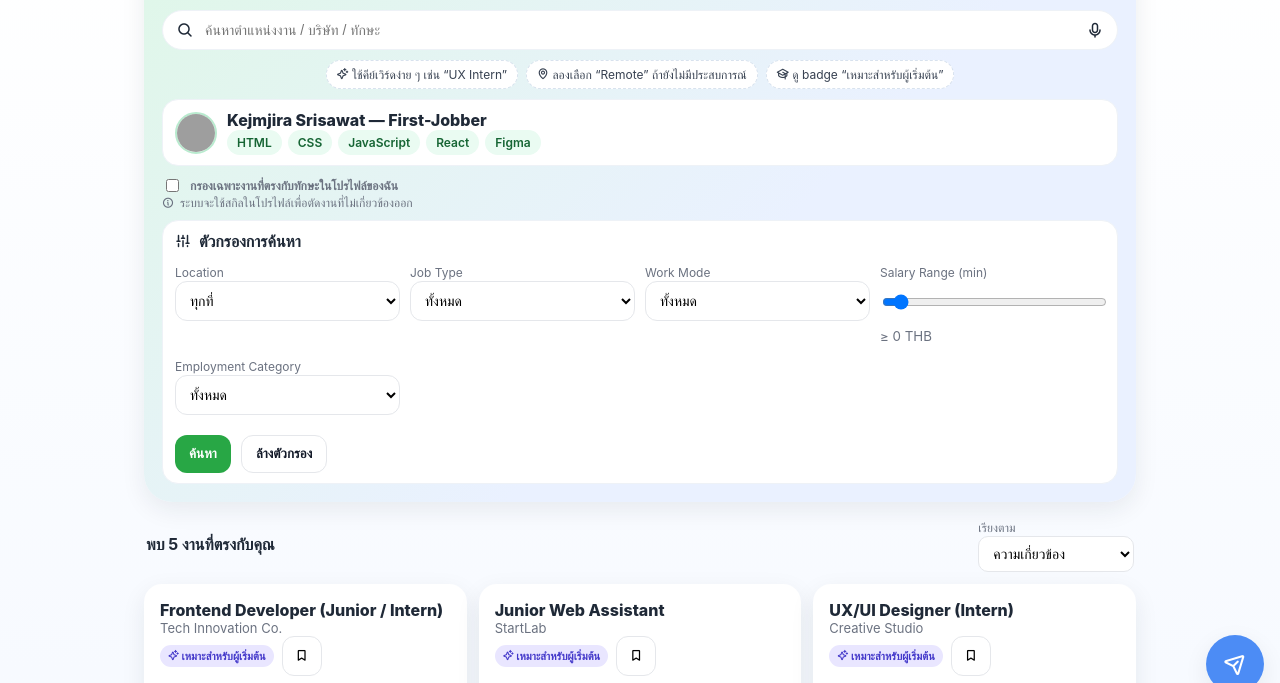
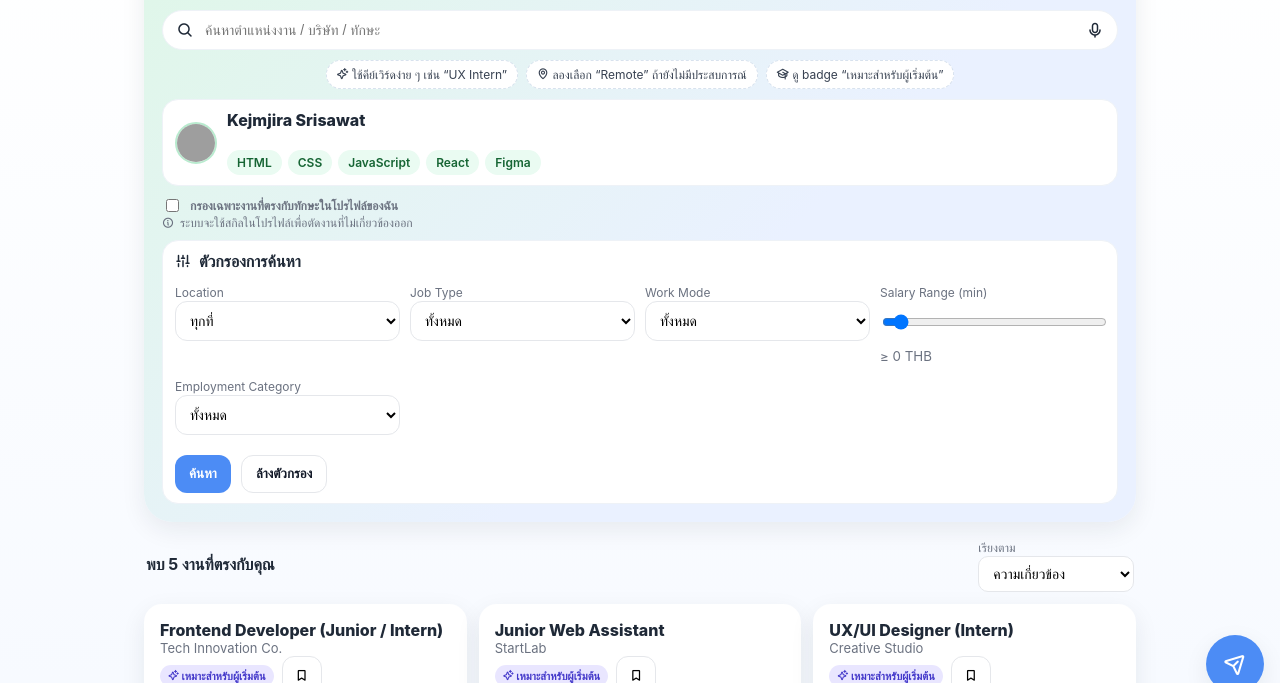
Before and after one commit to bbtpm/Hack, a plain HTML site: page index.html in a window 1280 px wide. Shown: the part 91-774 px from the top of the page. Drawn offline with nearby package versions, Linux system fonts and the light colour scheme; grey boxes are pictures that could not be loaded.

Commit message:
Add files via upload

```diff
--- a/index.html
+++ b/index.html
@@ -195,7 +195,7 @@
     }
 
     .btn-primary {
-      background: var(--green);
+      background: var(--blue);
       color: #fff
     }
 
@@ -492,7 +492,7 @@
       <div class="profile">
         <img class="avatar" src="https://i.pravatar.cc/120?img=5" alt="avatar" />
         <div>
-          <div style="font-weight:800">Kejmjira Srisawat — First-Jobber</div>
+          <div style="font-weight:800">Kejmjira Srisawat</div> <br>
           <div class="skills" id="skills"></div>
         </div>
       </div>
```
